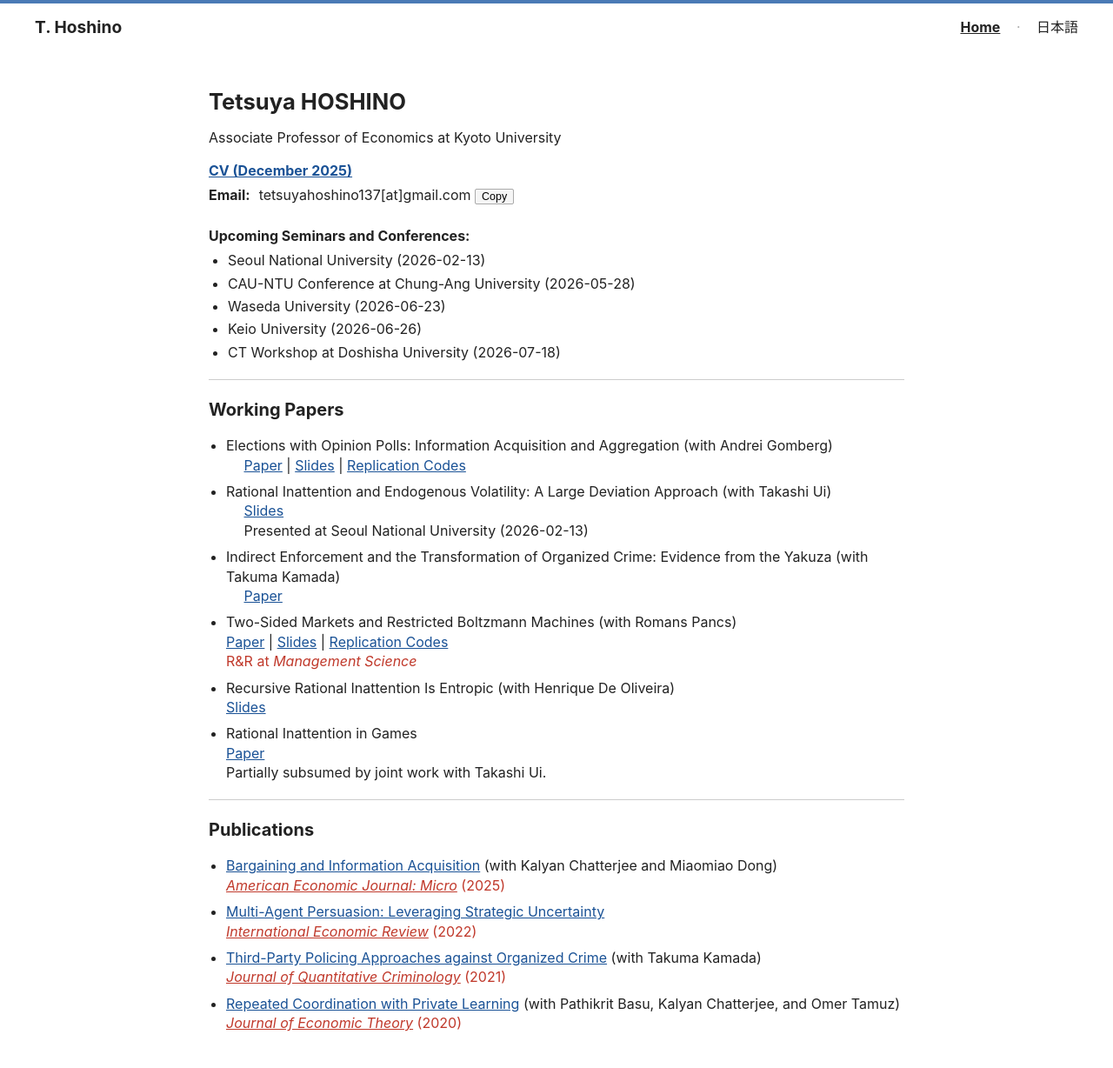
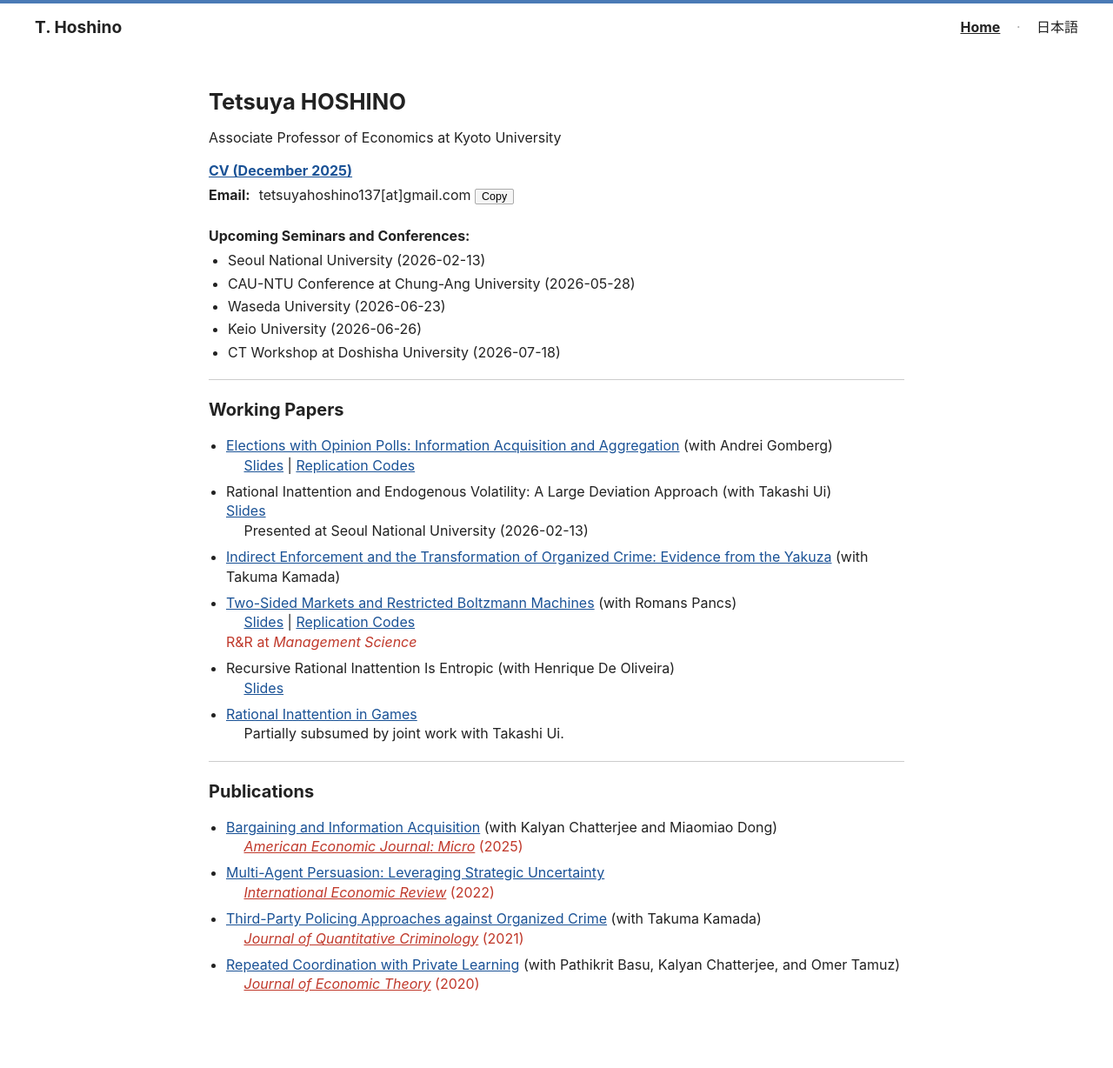
Before and after one commit to tetsuyahoshino137/tetsuyahoshino137.github.io, a Jekyll site: the page built from index.md, in a window 1280 px wide. Shown: the whole page at 87% size. Built offline with Jekyll 4.4.1, drawn with Linux system fonts in a browser that asks for light colours; after the commit the page ends 1183 px from its top, so only the background shows below that.

Commit message:
Update index.md

```diff
--- a/index.md
+++ b/index.md
@@ -34,39 +34,37 @@ title: Home
 
 ## Working Papers
 
-- Elections with Opinion Polls: Information Acquisition and Aggregation (with Andrei Gomberg)
-  &emsp; [Paper](papers/GombergHoshino250408.pdf) | [Slides](slides/GombergHoshino_CETC.pdf) | [Replication Codes](https://colab.research.google.com/drive/1Udqhdzlq0Cck9HbkMKYVyT4HPwApEFsW?usp=sharing)
+- [Elections with Opinion Polls: Information Acquisition and Aggregation](papers/GombergHoshino250408.pdf) (with Andrei Gomberg)
+  &emsp; [Slides](slides/GombergHoshino_CETC.pdf) | [Replication Codes](https://colab.research.google.com/drive/1Udqhdzlq0Cck9HbkMKYVyT4HPwApEFsW?usp=sharing)
 
 - Rational Inattention and Endogenous Volatility: A Large Deviation Approach (with Takashi Ui)
-  &emsp; [Slides](slides/HoshinoUi_BRIC.pdf)
+  [Slides](slides/HoshinoUi_BRIC.pdf)
   &emsp; Presented at Seoul National University (2026-02-13)
 
-- Indirect Enforcement and the Transformation of Organized Crime: Evidence from the Yakuza (with Takuma Kamada)
-  &emsp; [Paper](papers/HoshinoKamada260125.pdf)
+- [Indirect Enforcement and the Transformation of Organized Crime: Evidence from the Yakuza](papers/HoshinoKamada260125.pdf) (with Takuma Kamada)
 
-- Two-Sided Markets and Restricted Boltzmann Machines (with Romans Pancs)
-  [Paper](papers/HoshinoPancs250513.pdf) | [Slides](slides/HoshinoPancs_EconometricSocietyAIML.pdf) | [Replication Codes](https://colab.research.google.com/drive/1zIY4-pjJv4uWzs7OlHq-XOe5-MAmSGNU?usp=sharing)
+- [Two-Sided Markets and Restricted Boltzmann Machines](papers/HoshinoPancs250513.pdf) (with Romans Pancs)
+  &emsp; [Slides](slides/HoshinoPancs_EconometricSocietyAIML.pdf) | [Replication Codes](https://colab.research.google.com/drive/1zIY4-pjJv4uWzs7OlHq-XOe5-MAmSGNU?usp=sharing)
   <span class="red">R&R at *Management Science*</span>
 
 - Recursive Rational Inattention Is Entropic (with Henrique De Oliveira)
-  [Slides](slides/DeoliveiraHoshino_EconometricSociety.pdf)
+  &emsp; [Slides](slides/DeoliveiraHoshino_EconometricSociety.pdf)
 
-- Rational Inattention in Games
-  [Paper](papers/HoshinoJMP.pdf)
-  Partially subsumed by joint work with Takashi Ui.
+- [Rational Inattention in Games](papers/HoshinoJMP.pdf)
+  &emsp; Partially subsumed by joint work with Takashi Ui.
 
 ---
 
 ## Publications
 
 - [Bargaining and Information Acquisition](papers/ChatterjeeDongHoshinoAEJ240904.pdf) (with Kalyan Chatterjee and Miaomiao Dong)
-  <span class="red">[*American Economic Journal: Micro*](https://www.aeaweb.org/articles?id=10.1257/mic.20240034) (2025)</span>
+  &emsp; <span class="red">[*American Economic Journal: Micro*](https://www.aeaweb.org/articles?id=10.1257/mic.20240034) (2025)</span>
 
 - [Multi-Agent Persuasion: Leveraging Strategic Uncertainty](papers/HoshinoIER210901.pdf)
-  <span class="red">[*International Economic Review*](https://onlinelibrary.wiley.com/doi/10.1111/iere.12546) (2022)</span>
+  &emsp; <span class="red">[*International Economic Review*](https://onlinelibrary.wiley.com/doi/10.1111/iere.12546) (2022)</span>
 
 - [Third-Party Policing Approaches against Organized Crime](papers/HoshinoKamadaJQC200601.pdf) (with Takuma Kamada)
-  <span class="red">[*Journal of Quantitative Criminology*](https://link.springer.com/article/10.1007/s10940-020-09466-6) (2021)</span>
+  &emsp; <span class="red">[*Journal of Quantitative Criminology*](https://link.springer.com/article/10.1007/s10940-020-09466-6) (2021)</span>
 
 - [Repeated Coordination with Private Learning](papers/BasuChatterjeeHoshinoTamuzJET200731.pdf) (with Pathikrit Basu, Kalyan Chatterjee, and Omer Tamuz)
-  <span class="red">[*Journal of Economic Theory*](https://www.sciencedirect.com/science/article/abs/pii/S0022053120300995) (2020)</span>
+  &emsp; <span class="red">[*Journal of Economic Theory*](https://www.sciencedirect.com/science/article/abs/pii/S0022053120300995) (2020)</span>
```
